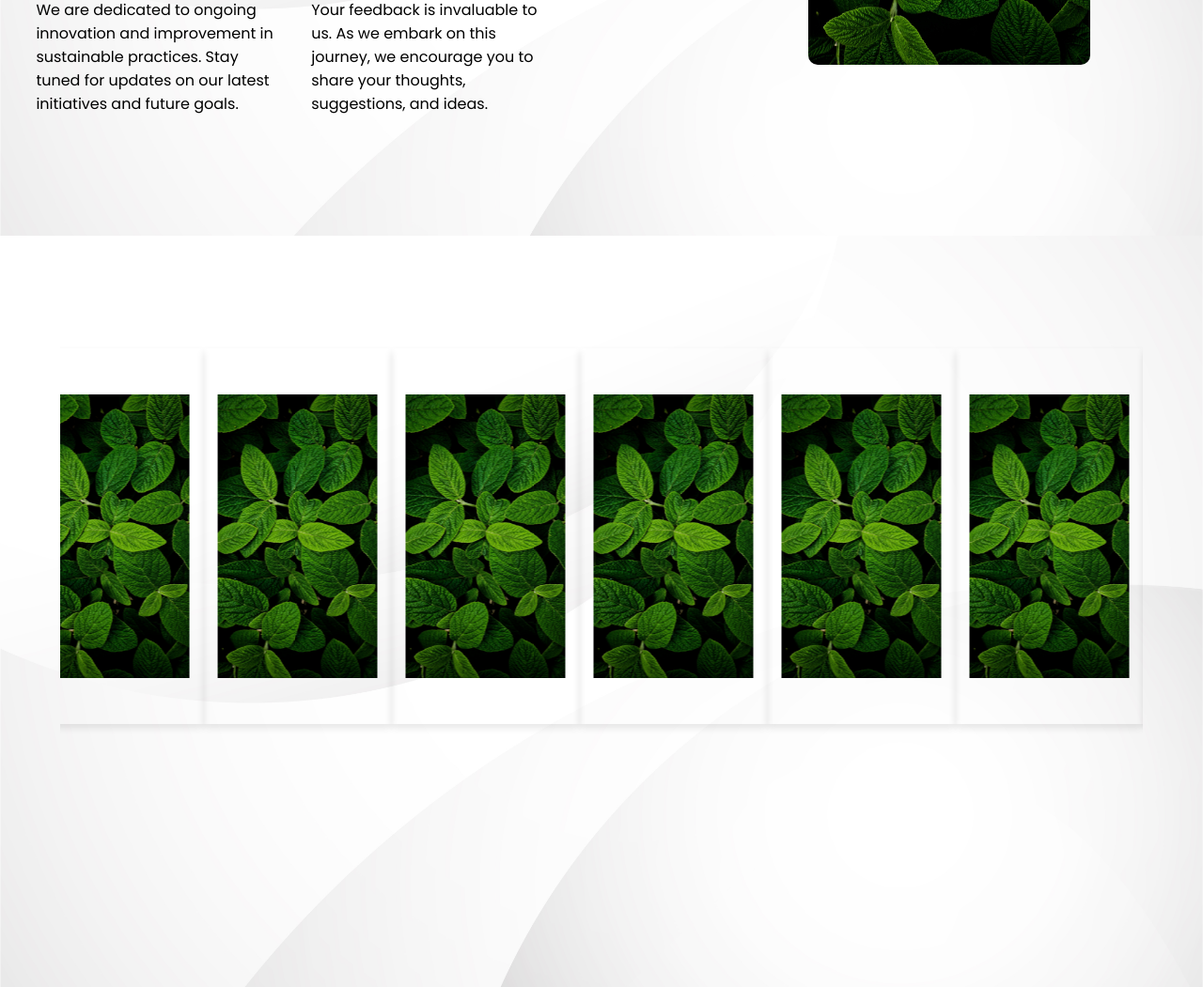
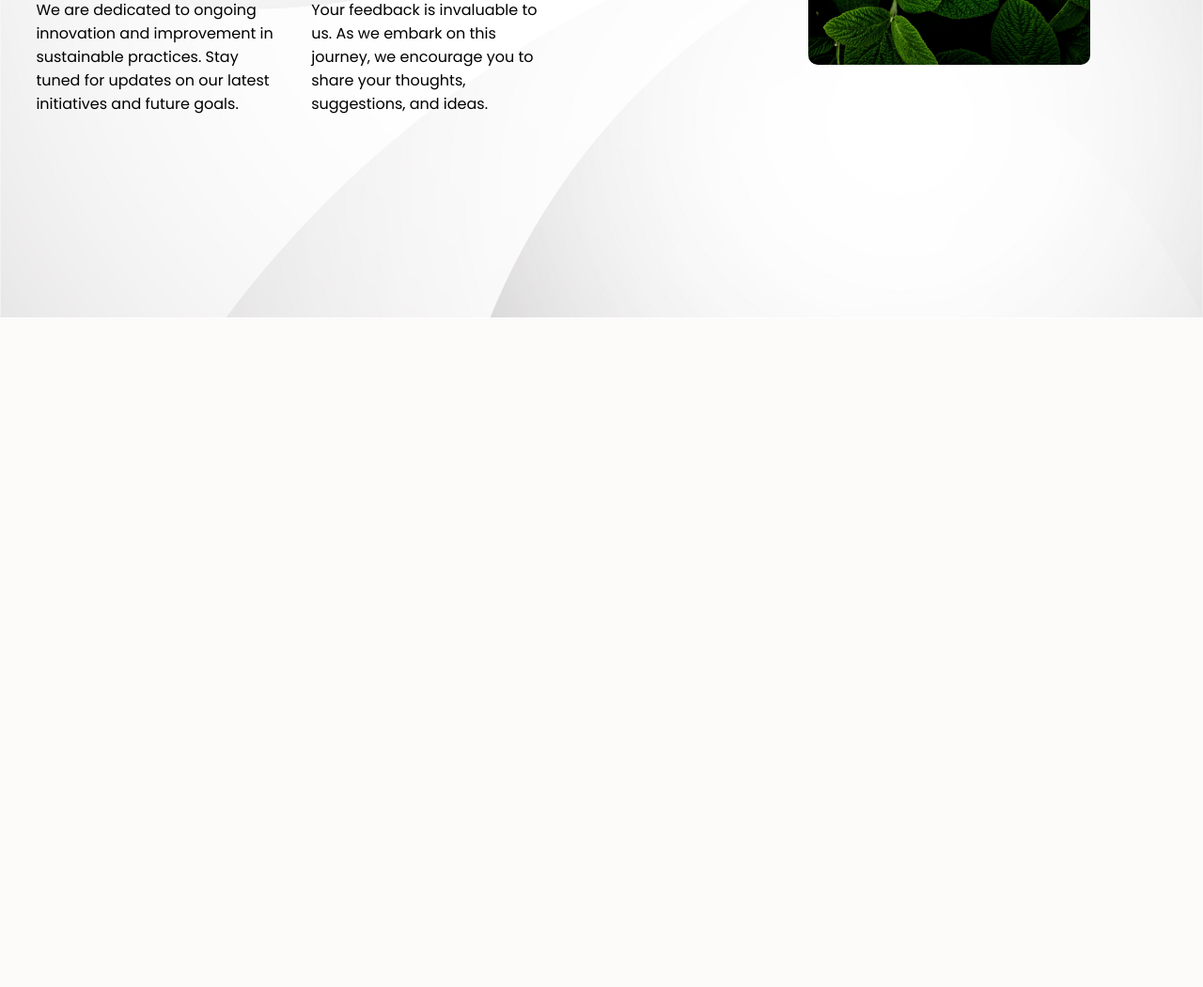
Before and after one commit to nomadisop/Pce_Comp_Web_Programming_lab_Adnan_Ansar_Qureshi, a PHP site: the page made by landing _page.html in a window 1280 px wide. Shown: the part 1227-2278 px from the top of the page at 94% size. After the commit the page ends 1565 px from the top, so only its background shows below. Run offline with PHP 8.4, Linux system fonts and the light colour scheme; some web fonts are replaced.

Commit message:
updated landing_page
removed section-3 from landing page.

```diff
--- a/landing _page.html
+++ b/landing _page.html
@@ -109,22 +109,6 @@
         </div>
         <div class="image"><img src="images/temp.jpg" alt="green leaves"></div>
     </div>
-    <div class="section_3">
-    <div class="slider">
-   <div class="scroll_images">
-    <div class="box"><img src="images/temp.jpg" alt=""></div>
-    <div class="box"><img src="images/temp.jpg" alt=""></div>
-    <div class="box"><img src="images/temp.jpg" alt=""></div>
-    <div class="box"><img src="images/temp.jpg" alt=""></div>
-    <div class="box"><img src="images/temp.jpg" alt=""></div>
-    <div class="box"><img src="images/temp.jpg" alt=""></div>
-    <div class="box"><img src="images/temp.jpg" alt=""></div>
-    <div class="box"><img src="images/temp.jpg" alt=""></div>
-    <div class="box"><img src="images/temp.jpg" alt=""></div>
-    <div class="box"><img src="images/temp.jpg" alt=""></div>
-   </div>
-   </div>
-   </div>
     <script src="https://unpkg.com/scrollreveal"></script>
     <script src="navigation.js" defer></script>
     <script src="landing.js"></script>
--- a/lp.css
+++ b/lp.css
@@ -193,50 +193,3 @@ body{
       margin-left: 0;
     }
   }
-
-/*  For horizintal scrolling of images */
-.section_3{
-  height: 100%;
-  background: url('images/bg.jpg') center center/cover no-repeat;
-}
-.slider{
-  height: 100%;
-  margin: auto;
-  top: -5rem;
-  position: relative;
-  width: 90%;
-  display: grid;
-  place-items: center;
-  overflow: hidden;
-  perspective: 100px;
-}
-.scroll_images{
-  display: flex;
-  width: calc(250px * 10);
-  animation: scroll 40s linear infinite;
-}
-@keyframes scroll {
-  0% {
-    transform: translateX(0);
-  }
-  100% {
-    transform: translateX(calc(-300px * 5));
-  }
-}
-.box{
-  height: 400px;
-  width: 200px;
-  display: flex;
-  align-items: center;
-  padding: 15px;
-  box-shadow: 0 4px 8px rgba(0, 0, 0, 0.1);
-  transition: transform 0.3s ease;
-}
-
-img {
-  width: 100%;
-  transition: transform 0.3s ease;
-}
-img:hover{
-  transform: scale(1.1);
-}
```
